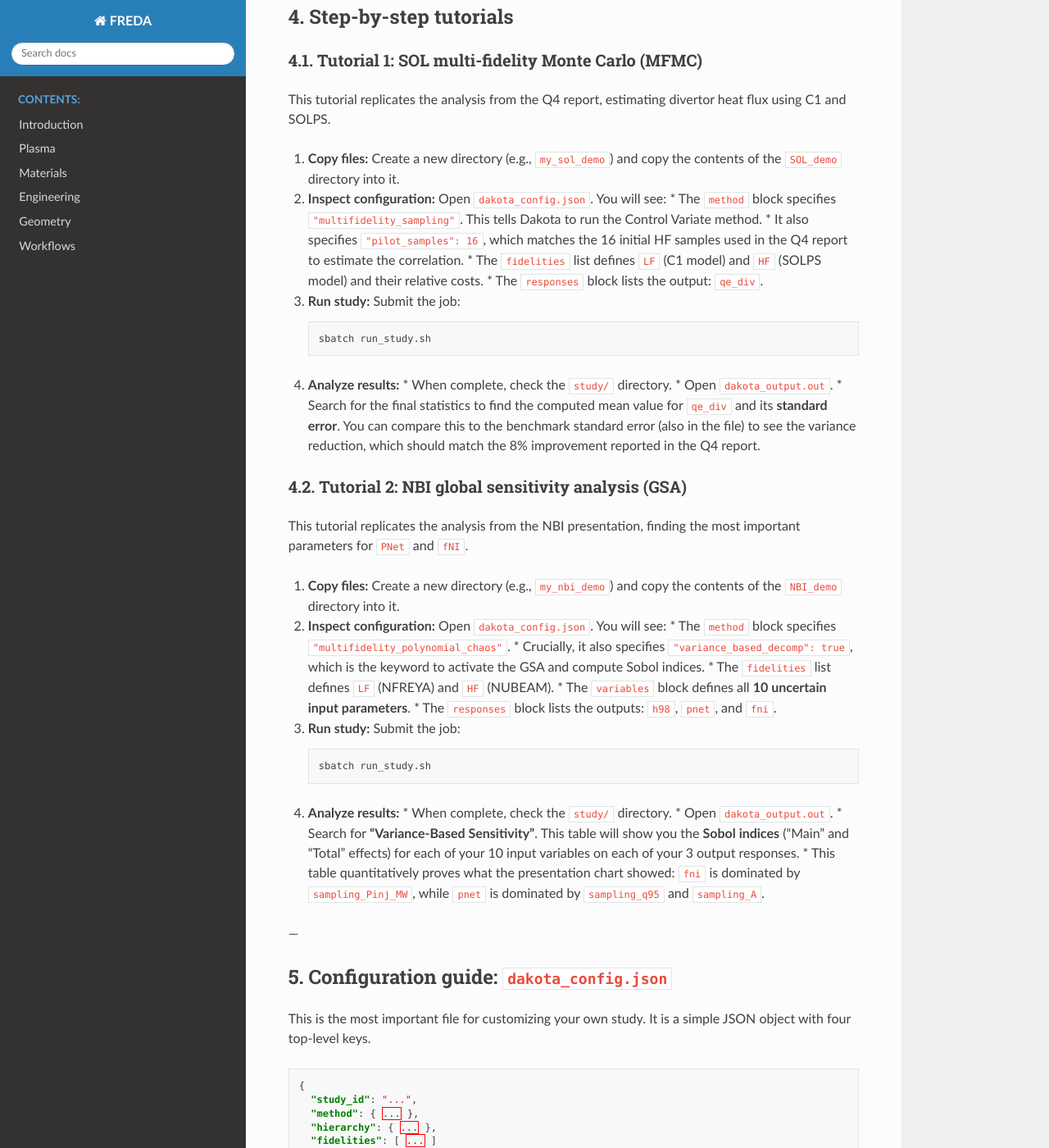
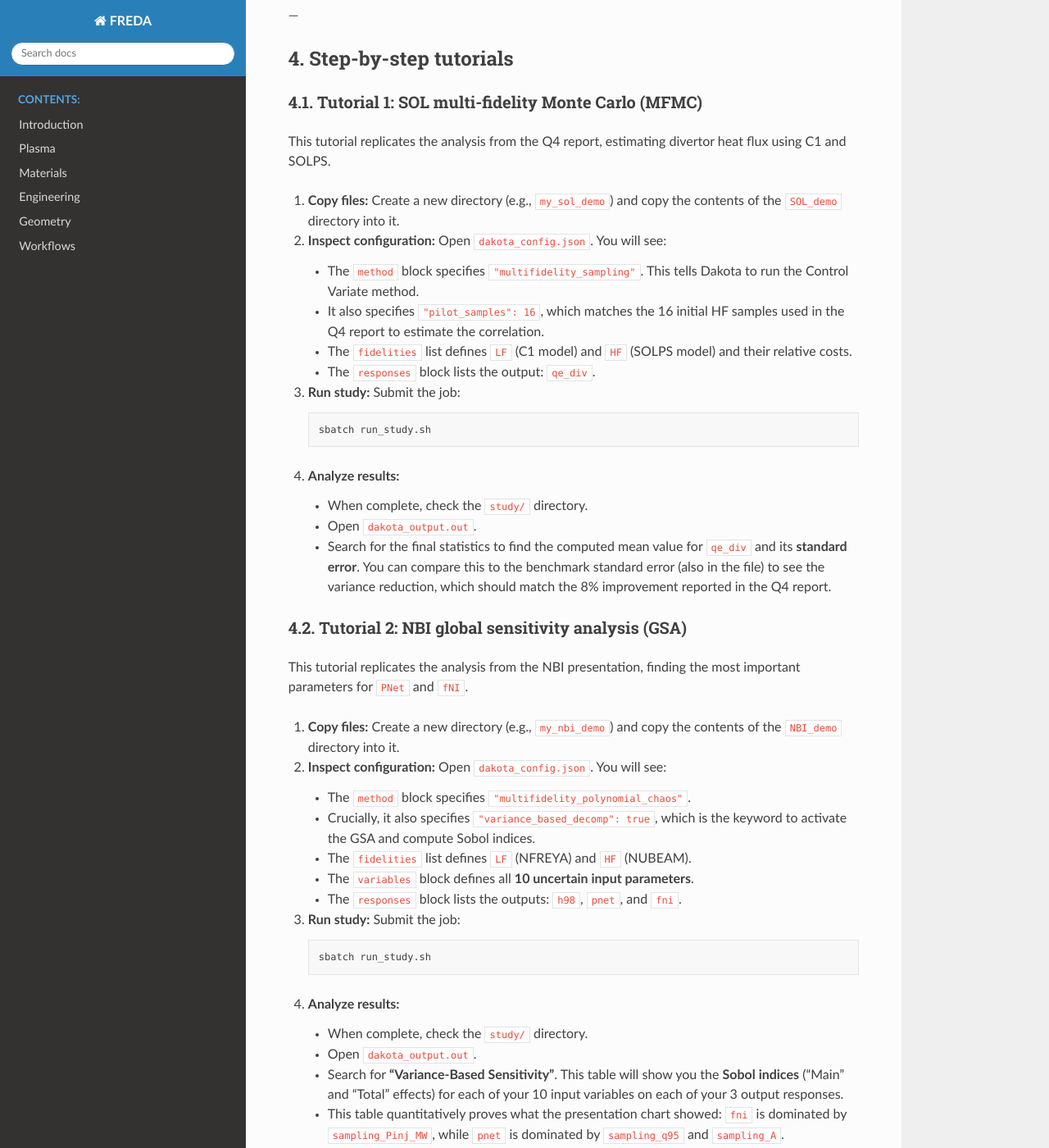
Before and after one commit to ORNL-Fusion/freda-doc, a Sphinx documentation site: the page built from docs/workflows/multifidelity_uq/introduction.rst, in a window 1280 px wide and 1400 px high, scrolled down 4170 px. Shown: the whole window at 82% size. Built offline with Sphinx 7.4.7 and the Read the Docs theme 3.1.0, drawn with Linux system fonts in a browser that asks for light colours; some of the changed text lies outside the part shown.

Commit message:
Add partial enhancements to formatting

```diff
--- a/docs/workflows/multifidelity_uq/introduction.rst
+++ b/docs/workflows/multifidelity_uq/introduction.rst
@@ -63,8 +65,10 @@ This framework is designed to run two primary types of UQ analyses, both of whic
 
 * **What it is:** A method to determine how much of the uncertainty (variance) in an output is caused by the uncertainty in each input parameter. This is formally known as Variance-Based Decomposition (VBD).
 * **The payoff:** The analysis produces **Sobol Indices** for each parameter. The two most important are:
-    * **Main effect** (:math:`S_i`): The fraction of output variance caused by the input parameter :math:`x_i` *alone*.
-    * **Total effect** (:math:`T_i`): The fraction of output variance caused by the input parameter :math:`x_i` *plus all of its interactions* with other parameters.
+
+  * **Main effect** (:math:`S_i`): The fraction of output variance caused by the input parameter :math:`x_i` *alone*.
+  * **Total effect** (:math:`T_i`): The fraction of output variance caused by the input parameter :math:`x_i` *plus all of its interactions* with other parameters.
+
 * **Demonstration:** The **Neutral Beam Injection (NBI) Demo** (see Tutorial 2) uses GSA to find which of 10 input parameters have the biggest impact on Net Electric Power (``PNet``) and Non-inductive Current Fraction (``fNI``). It uses NFREYA (LF) and NUBEAM (HF) to build a multi-fidelity "polynomial chaos expansion" (PCE) to compute these indices efficiently.
 
 ---
@@ -76,6 +80,7 @@ This framework is designed to run two primary types of UQ analyses, both of whic
 --------------------
 
 Before running a study, ensure you have:
+
 1.  Access to NERSC Perlmutter.
 2.  The path to the required conda environment: ``/global/common/software/atom/perlmutter/cesol/conda/dev``.
 3.  The path to the Dakota executable: ``/global/homes/l/ladamia/.local/bin/dakota``.
@@ -88,17 +93,17 @@ The conda environment in (2.) loads Dakota 6.15, which does not have access to t
 
 Every study in this framework consists of three key files. **You only need to edit the first file.**
 
-1.  **``dakota_config.json`` (The "What")**
+1.  ``dakota_config.json`` (The "What")
 
     * **Purpose:** This is the *only file you edit*. It is the user-facing "control panel" where you define the entire study.
     * **Content:** You specify the UQ method, list your HF/LF models, define their costs, and list all input variables and output responses.
 
-2.  **``dakota_ips_config.py`` (The "How")**
+2.  ``dakota_ips_config.py`` (The "How")
 
     * **Purpose:** This is the "translator" script. It reads your simple ``dakota_config.json`` and automatically writes the complex ``dakota.in`` file that Dakota needs.
     * **Action:** *Do not edit this file.* You just execute it.
 
-3.  **``run_study.sh`` (The "Executor")**
+3.  ``run_study.sh`` (The "Executor")
 
     * **Purpose:** This is the Slurm batch script that runs the entire end-to-end workflow on Perlmutter.
     * **Action:** *Do not edit this file* (unless you need to change Slurm account info). You submit this script to the queue using ``sbatch``.
@@ -129,11 +134,14 @@ Running *any* study follows the same 4 steps:
 This tutorial replicates the analysis from the Q4 report, estimating divertor heat flux using C1 and SOLPS.
 
 1.  **Copy files:** Create a new directory (e.g., ``my_sol_demo``) and copy the contents of the ``SOL_demo`` directory into it.
+
 2.  **Inspect configuration:** Open ``dakota_config.json``. You will see:
+
     * The ``method`` block specifies ``"multifidelity_sampling"``. This tells Dakota to run the Control Variate method.
     * It also specifies ``"pilot_samples": 16``, which matches the 16 initial HF samples used in the Q4 report to estimate the correlation.
     * The ``fidelities`` list defines ``LF`` (C1 model) and ``HF`` (SOLPS model) and their relative costs.
     * The ``responses`` block lists the output: ``qe_div``.
+
 3.  **Run study:** Submit the job:
 
     .. code-block:: bash
@@ -141,6 +149,7 @@ This tutorial replicates the analysis from the Q4 report, estimating divertor he
         sbatch run_study.sh
 
 4.  **Analyze results:**
+
     * When complete, check the ``study/`` directory.
     * Open ``dakota_output.out``.
     * Search for the final statistics to find the computed mean value for ``qe_div`` and its **standard error**. You can compare this to the benchmark standard error (also in the file) to see the variance reduction, which should match the 8% improvement reported in the Q4 report.
@@ -151,12 +160,15 @@ This tutorial replicates the analysis from the Q4 report, estimating divertor he
 This tutorial replicates the analysis from the NBI presentation, finding the most important parameters for ``PNet`` and ``fNI``.
 
 1.  **Copy files:** Create a new directory (e.g., ``my_nbi_demo``) and copy the contents of the ``NBI_demo`` directory into it.
+
 2.  **Inspect configuration:** Open ``dakota_config.json``. You will see:
+
     * The ``method`` block specifies ``"multifidelity_polynomial_chaos"``.
     * Crucially, it also specifies ``"variance_based_decomp": true``, which is the keyword to activate the GSA and compute Sobol indices.
     * The ``fidelities`` list defines ``LF`` (NFREYA) and ``HF`` (NUBEAM).
     * The ``variables`` block defines all **10 uncertain input parameters**.
     * The ``responses`` block lists the outputs: ``h98``, ``pnet``, and ``fni``.
+
 3.  **Run study:** Submit the job:
 
     .. code-block:: bash
@@ -164,6 +176,7 @@ This tutorial replicates the analysis from the NBI presentation, finding the mos
         sbatch run_study.sh
 
 4.  **Analyze results:**
+
     * When complete, check the ``study/`` directory.
     * Open ``dakota_output.out``.
     * Search for **"Variance-Based Sensitivity"**. This table will show you the **Sobol indices** ("Main" and "Total" effects) for each of your 10 input variables on each of your 3 output responses.
@@ -234,14 +247,19 @@ This is the most important file for customizing your own study. It is a simple J
 
 Each fidelity object has 5 required keys:
 
-1.  **``id``**: A short string name (e.g., ``"LF"``, ``"HF"``).
-2.  **``cost``**: A number representing the relative computational cost (e.g., ``2.5`` for LF, ``204.0`` for HF).
-3.  **``variables``**: An object defining the uncertain inputs for *this model*.
+1.  ``id``: A short string name (e.g., ``"LF"``, ``"HF"``).
+
+2.  ``cost``: A number representing the relative computational cost (e.g., ``2.5`` for LF, ``204.0`` for HF).
+
+3.  ``variables``: An object defining the uncertain inputs for *this model*.
     * This is where you list your parameters (e.g., ``"uniform_uncertain": 10``), their bounds (``"lower_bounds": [...]``, ``"upper_bounds": [...]``), and their names (``"descriptors": [...]``).
-    * **CRITICAL:** The descriptors (names) must match what the IPS workflow expects (e.g., ``'sampling_R'``, ``'hcd_model__INHCD_PE_0'``).
-4.  **``interface``**: An object defining *how to run* this model.
-    * The ``work_directory`` ``named`` key (e.g., ``'fidelity1_nfreya_wd'``) tells the IPS which workflow to execute for this fidelity.
-5.  **``responses``**: An object defining the outputs from *this model*.
+    * CRITICAL: The descriptors (names) must match what the IPS workflow expects (e.g., ``'sampling_R'``, ``'hcd_model__INHCD_PE_0'``).
+
+4.  ``interface``: An object defining *how to run* this model.
+
+     * The ``work_directory`` ``named`` key (e.g., ``'fidelity1_nfreya_wd'``) tells the IPS which workflow to execute for this fidelity.
+
+5.  ``responses``: An object defining the outputs from *this model*.
     * ``"response_functions": 3`` (must match the number of descriptors).
     * ``"descriptors": ["'h98'", "'pnet'", "'fni'"]`` (must match the output names from the IPS workflow).
 
```
Also changed, not shown: other parts of docs/workflows/multifidelity_uq/introduction.rst (+8 -6 lines).
